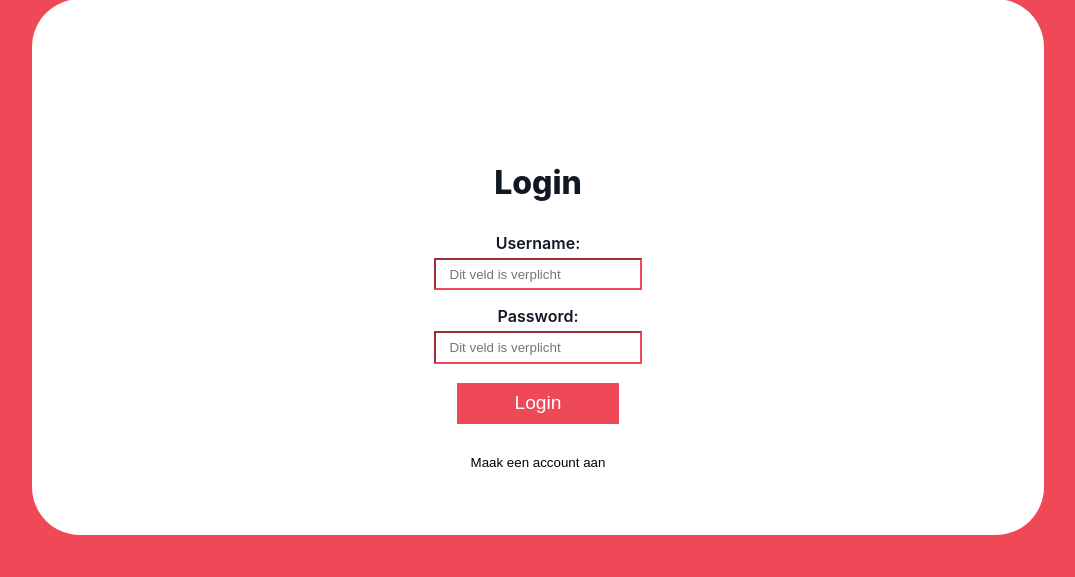
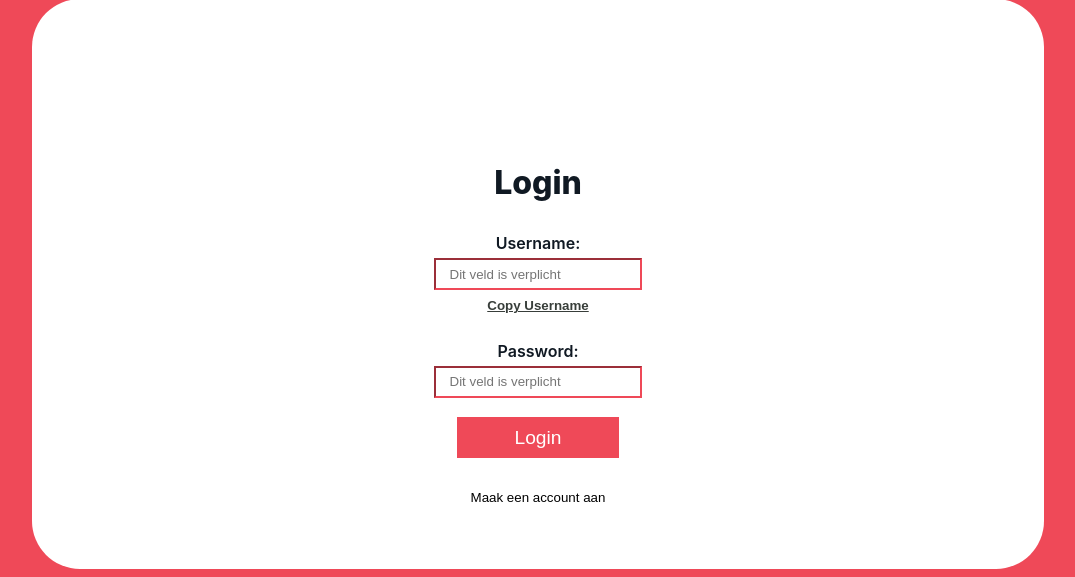
Before and after one commit to MegandeRuig/Project-Tech, a Node server app: page / in a window 1280 px wide. Shown: the part 317-894 px from the top of the page, without its empty margins (102-1177 px from the left). Before the commit the page ends 852 px from the top, so only its background shows below. Run offline with Node 20, Linux system fonts and the light colour scheme; some libraries are stand-ins or nearby versions.

Commit message:
Copy API

```diff
--- a/public/styles.css
+++ b/public/styles.css
@@ -116,11 +116,13 @@ form input:placeholder-shown {
     background-color: transparent;
     border: none;
     text-decoration: underline;
-    margin-left: 5.5em;
+    margin-left: auto;
+    margin-right: auto;
     margin-top: 0.5em;
     margin-bottom: 2em;
     font-weight: 600;
     color: var(--tertiary-color);
+
 }
 
 #home footer a button {
@@ -205,6 +207,19 @@ form input:placeholder-shown {
     font-size: 16px;
 }
 
+#copyButton {
+    background-color: transparent;
+    border: none;
+    text-decoration: underline;
+    margin-left: auto;
+    margin-right: auto;
+    margin-top: 0.5em;
+    margin-bottom: 2em;
+    font-weight: 600;
+    color: var(--tertiary-color);
+
+}
+
 .container {
     margin-left: 19%;
     display: flex;
--- a/views/index.handlebars
+++ b/views/index.handlebars
@@ -7,6 +7,8 @@
         <form id="login-form">
             <label for="username">Username:</label>
             <input type="text" id="username" name="username" placeholder="Dit veld is verplicht" required>
+
+            <button id="copyButton">Copy Username</button>
 
             <label for="password">Password:</label>
             <input type="password" id="password" name="password" placeholder="Dit veld is verplicht" required>
--- a/views/information.handlebars
+++ b/views/information.handlebars
@@ -7,6 +7,8 @@
         <form id="register-form">
             <label for="username">Username:</label>
             <input type="text" id="username" name="username" placeholder="Dit veld is verplicht" required>
+
+            <button id="copyButton">Copy Username</button>
 
             <label for="email;">Email:</label>
             <input type="email" id="email" name="email" placeholder="Dit veld is verplicht" required>
```
Also changed, not shown: public/register.js (+10 -0 lines).
